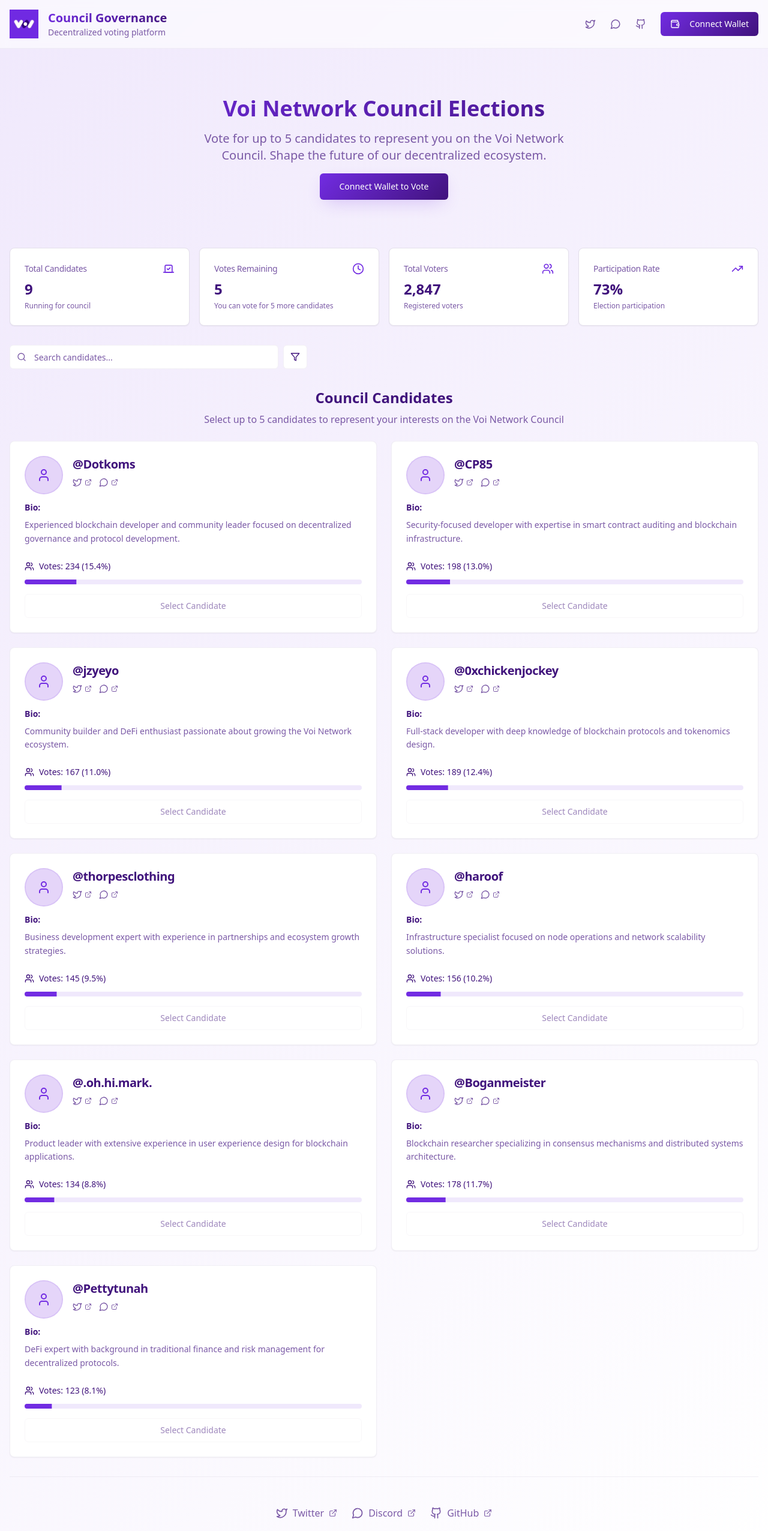
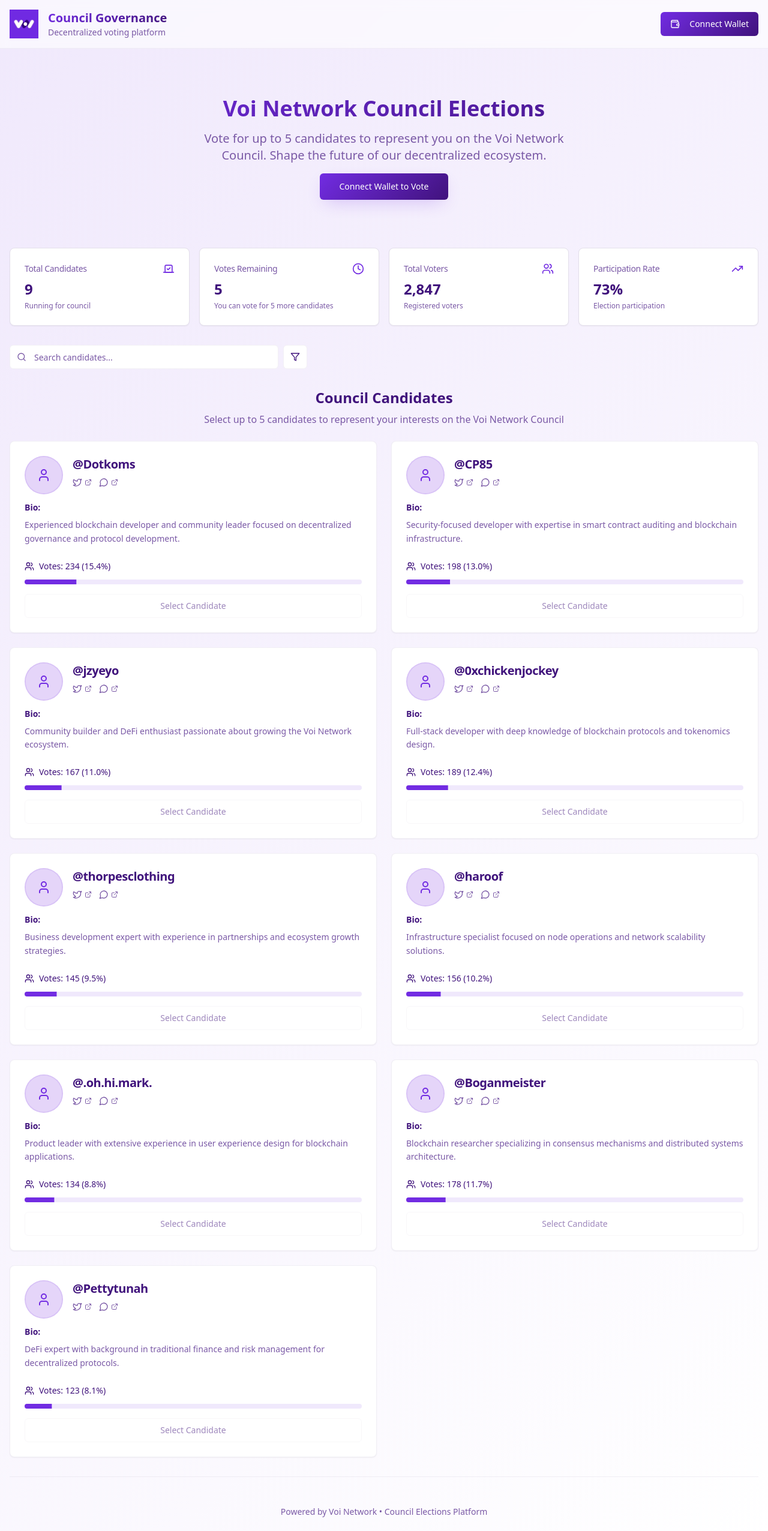
Before and after one commit to NautilusOSS/vgov, a React (Vite) app: page / in a window 1280 px wide. Shown: the top 2552 px of the page at 60% size. Built offline with nearby package versions, Linux system fonts and the light colour scheme; the HTML template or start-up script is replaced by a standard one.

Commit message:
Reverted to commit 5443ae9f1c7d279c743df7a907ce4f98c9b3f8e3

```diff
--- a/src/components/Header.tsx
+++ b/src/components/Header.tsx
@@ -1,7 +1,7 @@
 import { Button } from '@/components/ui/button';
 import { Badge } from '@/components/ui/badge';
 import VoiLogo from './VoiLogo';
-import { Wallet, User, Settings, Lock, Twitter, MessageCircle, Github, ExternalLink } from 'lucide-react';
+import { Wallet, User, Settings, Lock } from 'lucide-react';
 
 interface HeaderProps {
   isConnected?: boolean;
@@ -43,37 +43,6 @@ const Header = ({
 
           {/* Navigation and Wallet */}
           <div className="flex items-center space-x-4">
-            {/* Social Media Links */}
-            <div className="hidden md:flex items-center space-x-2">
-              <a
-                href="https://twitter.com/voi_network"
-                target="_blank"
-                rel="noopener noreferrer"
-                className="text-muted-foreground hover:text-foreground transition-colors p-2 hover:bg-accent rounded-md"
-                aria-label="Voi Network Twitter"
-              >
-                <Twitter size={18} />
-              </a>
-              <a
-                href="https://discord.gg/voi-network"
-                target="_blank"
-                rel="noopener noreferrer"
-                className="text-muted-foreground hover:text-foreground transition-colors p-2 hover:bg-accent rounded-md"
-                aria-label="Voi Network Discord"
-              >
-                <MessageCircle size={18} />
-              </a>
-              <a
-                href="https://github.com/voi-network"
-                target="_blank"
-                rel="noopener noreferrer"
-                className="text-muted-foreground hover:text-foreground transition-colors p-2 hover:bg-accent rounded-md"
-                aria-label="Voi Network GitHub"
-              >
-                <Github size={18} />
-              </a>
-            </div>
-
             {/* Staking Status Badge */}
             {isConnected && isStaked && (
               <Badge variant="secondary" className="hidden sm:flex items-center gap-2 bg-green-500/10 text-green-700 border-green-500/20">
--- a/src/pages/Index.tsx
+++ b/src/pages/Index.tsx
@@ -8,7 +8,7 @@ import VoteConfirmationModal from '@/components/VoteConfirmationModal';
 import { Button } from '@/components/ui/button';
 import { Input } from '@/components/ui/input';
 import { Tabs, TabsContent, TabsList, TabsTrigger } from '@/components/ui/tabs';
-import { Search, Filter, Twitter, MessageCircle, Github, ExternalLink } from 'lucide-react';
+import { Search, Filter } from 'lucide-react';
 
 // Mock candidates - in real app this would come from your backend
 const mockCandidates = [
@@ -433,47 +433,9 @@ const Index = () => {
 
         {/* Footer */}
         <footer className="text-center pt-12 pb-6 border-t border-border/50">
-          <div className="flex flex-col items-center space-y-4">
-            {/* Social Media Links */}
-            <div className="flex items-center space-x-6">
-              <a
-                href="https://twitter.com/voi_network"
-                target="_blank"
-                rel="noopener noreferrer"
-                className="flex items-center gap-2 text-muted-foreground hover:text-foreground transition-colors"
-                aria-label="Follow Voi Network on Twitter"
-              >
-                <Twitter size={20} />
-                <span className="hidden sm:inline">Twitter</span>
-                <ExternalLink size={14} />
-              </a>
-              <a
-                href="https://discord.gg/voi-network"
-                target="_blank"
-                rel="noopener noreferrer"
-                className="flex items-center gap-2 text-muted-foreground hover:text-foreground transition-colors"
-                aria-label="Join Voi Network Discord"
-              >
-                <MessageCircle size={20} />
-                <span className="hidden sm:inline">Discord</span>
-                <ExternalLink size={14} />
-              </a>
-              <a
-                href="https://github.com/voi-network"
-                target="_blank"
-                rel="noopener noreferrer"
-                className="flex items-center gap-2 text-muted-foreground hover:text-foreground transition-colors"
-                aria-label="Voi Network GitHub"
-              >
-                <Github size={20} />
-                <span className="hidden sm:inline">GitHub</span>
-                <ExternalLink size={14} />
-              </a>
-            </div>
-            <p className="text-sm text-muted-foreground">
-              Powered by Voi Network • Council Elections Platform
-            </p>
-          </div>
+          <p className="text-sm text-muted-foreground">
+            Powered by Voi Network • Council Elections Platform
+          </p>
         </footer>
       </main>
 
```
